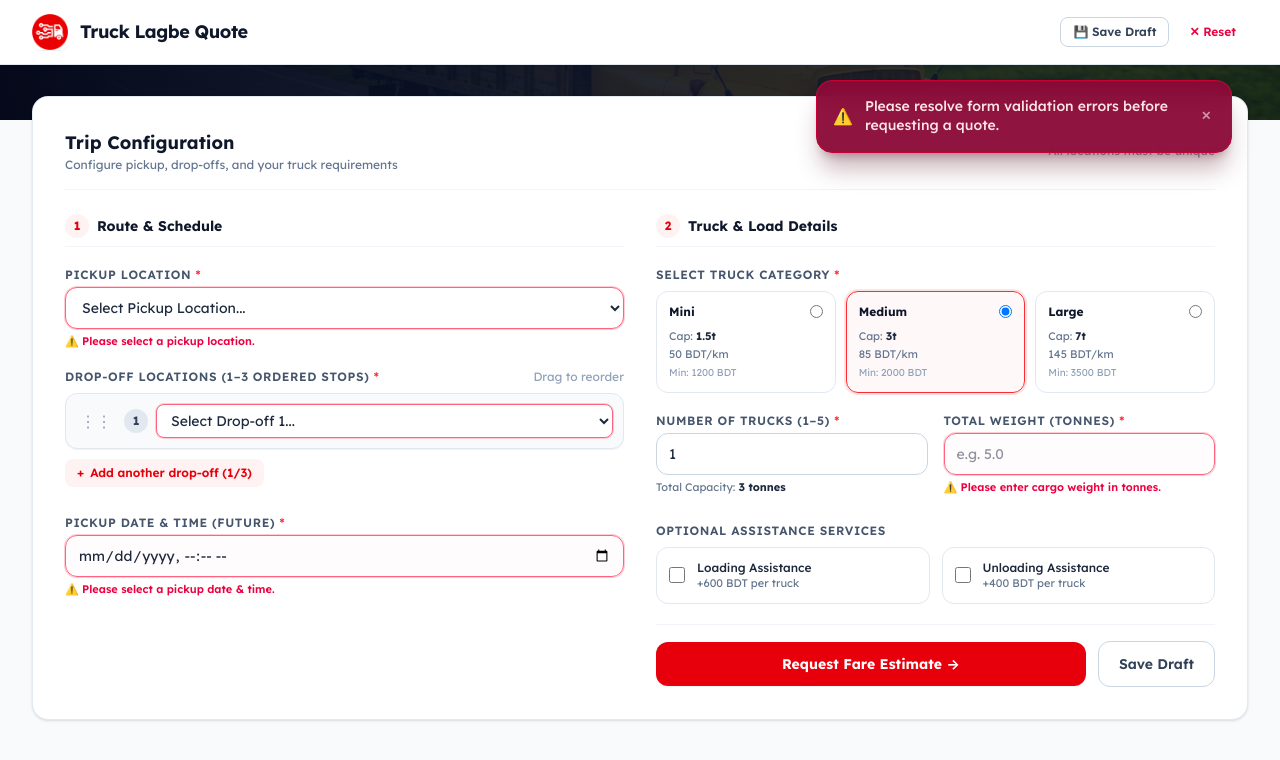
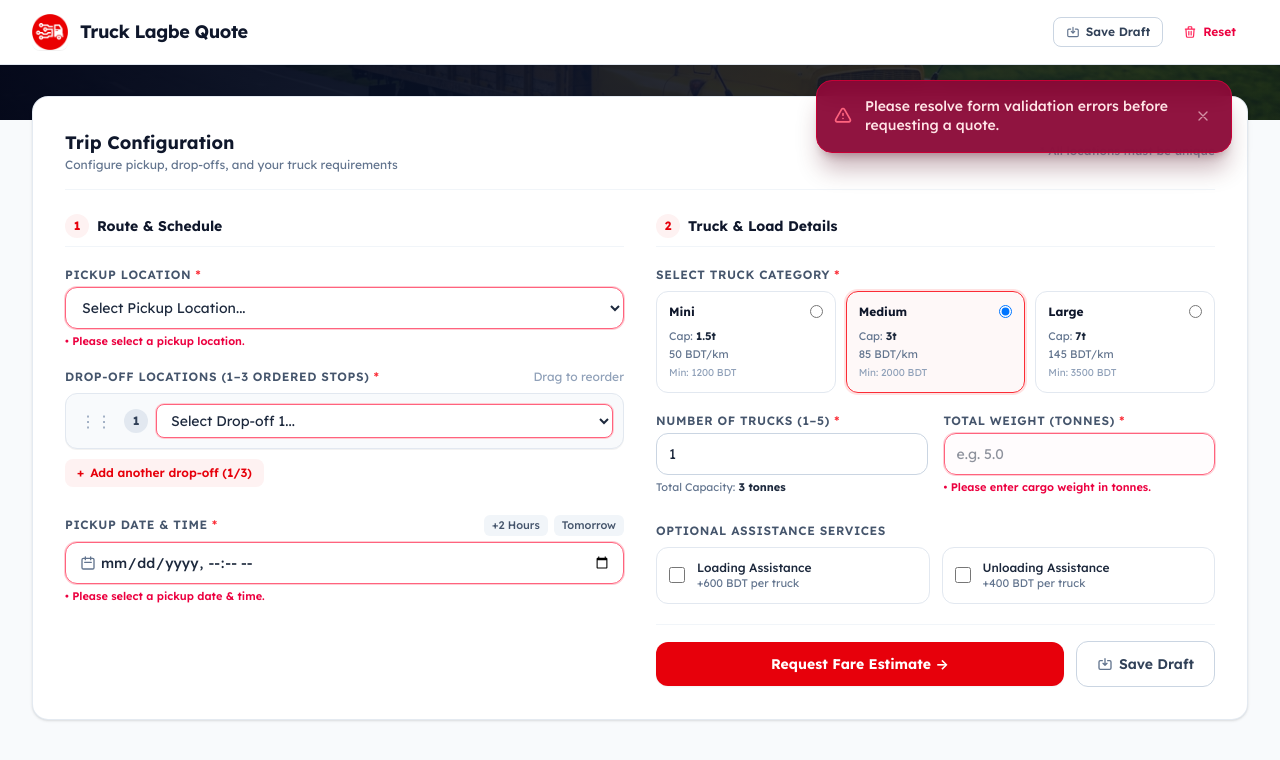
Before and after one commit to Mahfuz5634/trucklagbe-quote-planner, an Angular app: page / in a window 1280 px wide. Both pictures are taken after a click on the button "Request Fare Estimate →". Shown: the part 196-956 px from the top of the page. Built offline with nearby package versions, Linux system fonts and the light colour scheme.

Commit message:
feat: enhance quote planner UI with new icons, improved location selection logic, and quick scheduling options

```diff
--- a/src/app/features/quote-planner/quote-planner.component.html
+++ b/src/app/features/quote-planner/quote-planner.component.html
@@ -17,17 +17,23 @@
         <button
           type="button"
           (click)="saveDraft()"
-          class="px-3 py-1.5 text-xs font-semibold rounded-lg border border-slate-300 hover:bg-slate-100 text-slate-700 transition"
+          class="inline-flex items-center space-x-1.5 px-3 py-1.5 text-xs font-semibold rounded-lg border border-slate-300 hover:bg-slate-100 text-slate-700 transition"
           title="Save unfinished trip configuration"
         >
-          💾 Save Draft
+          <svg class="w-3.5 h-3.5 text-slate-500" fill="none" viewBox="0 0 24 24" stroke="currentColor">
+            <path stroke-linecap="round" stroke-linejoin="round" stroke-width="2" d="M8 7H5a2 2 0 00-2 2v9a2 2 0 002 2h14a2 2 0 002-2V9a2 2 0 00-2-2h-3m-1 4l-3 3m0 0l-3-3m3 3V4" />
+          </svg>
+          <span>Save Draft</span>
         </button>
         <button
           type="button"
           (click)="clearDraftAndReset()"
-          class="px-3 py-1.5 text-xs font-semibold rounded-lg text-rose-600 hover:bg-rose-50 transition"
+          class="inline-flex items-center space-x-1.5 px-3 py-1.5 text-xs font-semibold rounded-lg text-rose-600 hover:bg-rose-50 transition"
         >
-          ✕ Reset
+          <svg class="w-3.5 h-3.5 text-rose-500" fill="none" viewBox="0 0 24 24" stroke="currentColor">
+            <path stroke-linecap="round" stroke-linejoin="round" stroke-width="2" d="M19 7l-.867 12.142A2 2 0 0116.138 21H7.862a2 2 0 01-1.995-1.858L5 7m5 4v6m4-6v6m1-10V4a1 1 0 00-1-1h-4a1 1 0 00-1 1v3M4 7h16" />
+          </svg>
+          <span>Reset</span>
         </button>
       </div>
     </div>
@@ -74,7 +80,19 @@
         }"
       >
         <div class="flex items-center space-x-3">
-          <span class="text-base shrink-0">{{ msg.type === 'success' ? '✓' : msg.type === 'info' ? 'ℹ' : '⚠️' }}</span>
+          @if (msg.type === 'success') {
+            <svg class="w-5 h-5 text-emerald-400 shrink-0" fill="none" viewBox="0 0 24 24" stroke="currentColor">
+              <path stroke-linecap="round" stroke-linejoin="round" stroke-width="2" d="M9 12l2 2 4-4m6 2a9 9 0 11-18 0 9 9 0 0118 0z" />
+            </svg>
+          } @else if (msg.type === 'info') {
+            <svg class="w-5 h-5 text-blue-400 shrink-0" fill="none" viewBox="0 0 24 24" stroke="currentColor">
+              <path stroke-linecap="round" stroke-linejoin="round" stroke-width="2" d="M13 16h-1v-4h-1m1-4h.01M21 12a9 9 0 11-18 0 9 9 0 0118 0z" />
+            </svg>
+          } @else {
+            <svg class="w-5 h-5 text-rose-400 shrink-0" fill="none" viewBox="0 0 24 24" stroke="currentColor">
+              <path stroke-linecap="round" stroke-linejoin="round" stroke-width="2" d="M12 9v2m0 4h.01m-6.938 4h13.856c1.54 0 2.502-1.667 1.732-3L13.732 4c-.77-1.333-2.694-1.333-3.464 0L3.34 16c-.77 1.333.192 3 1.732 3z" />
+            </svg>
+          }
           <span class="font-medium leading-snug">{{ msg.text }}</span>
         </div>
         <button
@@ -82,7 +100,9 @@
           (click)="feedbackMessage.set(null)"
           class="text-xs opacity-60 hover:opacity-100 font-bold ml-4 p-1 hover:bg-white/10 rounded-md transition"
         >
-          ✕
+          <svg class="w-4 h-4" fill="none" viewBox="0 0 24 24" stroke="currentColor">
+            <path stroke-linecap="round" stroke-linejoin="round" stroke-width="2" d="M6 18L18 6M6 6l12 12" />
+          </svg>
         </button>
       </div>
     </div>
@@ -94,8 +114,10 @@
     <!-- Outdated Quote Warning (if user changed form after getting quote) -->
     @if (inputsModifiedSinceQuote() && quoteService.state().estimate) {
       <div class="p-4 bg-amber-50 border border-amber-300 text-amber-900 rounded-2xl text-xs flex items-center justify-between shadow-xs">
-        <div class="flex items-center space-x-2">
-          <span class="text-base">⚠️</span>
+        <div class="flex items-center space-x-2.5">
+          <svg class="w-4 h-4 text-amber-600 shrink-0" fill="none" viewBox="0 0 24 24" stroke="currentColor">
+            <path stroke-linecap="round" stroke-linejoin="round" stroke-width="2" d="M12 9v2m0 4h.01m-6.938 4h13.856c1.54 0 2.502-1.667 1.732-3L13.732 4c-.77-1.333-2.694-1.333-3.464 0L3.34 16c-.77 1.333.192 3 1.732 3z" />
+          </svg>
           <div>
             <strong class="font-bold">Trip inputs have changed:</strong>
             <span class="ml-1 text-amber-800">The displayed quote was calculated for previous inputs. Click "Request Fare Estimate" to recalculate.</span>
@@ -149,11 +171,16 @@
               >
                 <option [ngValue]="null" disabled>Select Pickup Location...</option>
                 @for (loc of availableLocations; track loc.id) {
-                  <option [value]="loc.id">{{ loc.name }} ({{ loc.id }})</option>
+                  <option
+                    [value]="loc.id"
+                    [disabled]="isLocationDisabled(loc.id, 'pickup')"
+                  >
+                    {{ loc.name }}{{ isLocationDisabled(loc.id, 'pickup') ? ' (Selected in Drop-off)' : '' }}
+                  </option>
                 }
               </select>
               @if (tripForm.get('pickupLocationId')?.invalid && tripForm.get('pickupLocationId')?.touched) {
-                <p class="mt-1 text-[11px] text-rose-600 font-semibold">⚠️ Please select a pickup location.</p>
+                <p class="mt-1 text-[11px] text-rose-600 font-semibold">• Please select a pickup location.</p>
               }
             </div>
 
@@ -196,7 +223,12 @@
                       >
                         <option [ngValue]="null" disabled>Select Drop-off {{ i + 1 }}...</option>
                         @for (loc of availableLocations; track loc.id) {
-                          <option [value]="loc.id">{{ loc.name }} ({{ loc.id }})</option>
+                          <option
+                            [value]="loc.id"
+                            [disabled]="isLocationDisabled(loc.id, i)"
+                          >
+                            {{ loc.name }}{{ isLocationDisabled(loc.id, i) ? ' (Already selected)' : '' }}
+                          </option>
                         }
                       </select>
                     </div>
@@ -209,7 +241,9 @@
                         class="p-1.5 text-slate-400 hover:text-rose-600 rounded-lg hover:bg-rose-50 transition"
                         title="Remove stop"
                       >
-                        ✕
+                        <svg class="w-4 h-4" fill="none" viewBox="0 0 24 24" stroke="currentColor">
+                          <path stroke-linecap="round" stroke-linejoin="round" stroke-width="2" d="M19 7l-.867 12.142A2 2 0 0116.138 21H7.862a2 2 0 01-1.995-1.858L5 7m5 4v6m4-6v6m1-10V4a1 1 0 00-1-1h-4a1 1 0 00-1 1v3M4 7h16" />
+                        </svg>
                       </button>
                     }
                   </div>
@@ -231,30 +265,64 @@
 
             <!-- Duplicate Locations Error -->
             @if (tripForm.errors?.['duplicateLocations']) {
-              <div class="p-3 bg-rose-50 border border-rose-200 rounded-xl text-xs text-rose-700 font-medium">
-                ⚠️ {{ tripForm.errors?.['duplicateLocations'] }}
+              <div class="p-3 bg-rose-50 border border-rose-200 rounded-xl text-xs text-rose-700 font-medium flex items-center space-x-2">
+                <svg class="w-4 h-4 text-rose-600 shrink-0" fill="none" viewBox="0 0 24 24" stroke="currentColor">
+                  <path stroke-linecap="round" stroke-linejoin="round" stroke-width="2" d="M12 9v2m0 4h.01m-6.938 4h13.856c1.54 0 2.502-1.667 1.732-3L13.732 4c-.77-1.333-2.694-1.333-3.464 0L3.34 16c-.77 1.333.192 3 1.732 3z" />
+                </svg>
+                <span>{{ tripForm.errors?.['duplicateLocations'] }}</span>
               </div>
             }
 
             <!-- Pickup Date & Time -->
             <div class="pt-2">
-              <label for="pickupTime" class="block text-xs font-semibold uppercase tracking-wider text-slate-600 mb-1">
-                Pickup Date & Time (Future) <span class="text-red-500">*</span>
+              <div class="flex items-center justify-between mb-1.5">
+                <label for="pickupTime" class="block text-xs font-semibold uppercase tracking-wider text-slate-600">
+                  Pickup Date & Time <span class="text-red-500">*</span>
                 </label>
+                <div class="flex items-center gap-1.5">
+                  <button
+                    type="button"
+                    (click)="setQuickSchedule(2)"
+                    class="text-[11px] font-medium px-2 py-0.5 rounded-md bg-slate-100 hover:bg-red-50 hover:text-red-600 text-slate-600 transition cursor-pointer"
+                    title="Schedule 2 hours from now"
+                  >
+                    +2 Hours
+                  </button>
+                  <button
+                    type="button"
+                    (click)="setQuickSchedule(24)"
+                    class="text-[11px] font-medium px-2 py-0.5 rounded-md bg-slate-100 hover:bg-red-50 hover:text-red-600 text-slate-600 transition cursor-pointer"
+                    title="Schedule for tomorrow"
+                  >
+                    Tomorrow
+                  </button>
+                </div>
+              </div>
+
+              <div
+                class="relative flex items-center rounded-xl border bg-white shadow-2xs hover:border-slate-400 focus-within:border-red-500 focus-within:ring-2 focus-within:ring-red-100 transition-all"
+                [ngClass]="tripForm.get('pickupDateTime')?.invalid && tripForm.get('pickupDateTime')?.touched ? 'border-rose-400 bg-rose-50/20 ring-1 ring-rose-200' : 'border-slate-300'"
+              >
+                <div class="pl-3.5 pr-1 pointer-events-none text-slate-400 flex items-center">
+                  <svg class="w-4 h-4 text-slate-500" fill="none" viewBox="0 0 24 24" stroke="currentColor">
+                    <path stroke-linecap="round" stroke-linejoin="round" stroke-width="2" d="M8 7V3m8 4V3m-9 8h10M5 21h14a2 2 0 002-2V7a2 2 0 00-2-2H5a2 2 0 00-2 2v12a2 2 0 002 2z" />
+                  </svg>
+                </div>
                 <input
                   id="pickupTime"
                   type="datetime-local"
                   [min]="minDateTimeString"
                   formControlName="pickupDateTime"
-                class="w-full rounded-xl border py-2.5 px-3 text-sm focus:border-red-500 focus:ring-2 focus:ring-red-100 outline-none"
-                [ngClass]="tripForm.get('pickupDateTime')?.invalid && tripForm.get('pickupDateTime')?.touched ? 'border-rose-400 bg-rose-50/20 ring-1 ring-rose-200' : 'border-slate-300'"
+                  class="w-full pr-3 py-2.5 bg-transparent text-sm text-slate-800 font-medium outline-none cursor-pointer"
                 />
+              </div>
+
               @if (tripForm.get('pickupDateTime')?.errors?.['required'] && tripForm.get('pickupDateTime')?.touched) {
-                <p class="mt-1 text-[11px] text-rose-600 font-semibold">⚠️ Please select a pickup date & time.</p>
+                <p class="mt-1 text-[11px] text-rose-600 font-semibold">• Please select a pickup date & time.</p>
               }
               @if (tripForm.get('pickupDateTime')?.errors?.['pastDateTime']) {
                 <p class="mt-1 text-[11px] text-rose-600 font-semibold">
-                  ⚠️ {{ tripForm.get('pickupDateTime')?.errors?.['pastDateTime'] }}
+                  • {{ tripForm.get('pickupDateTime')?.errors?.['pastDateTime'] }}
                 </p>
               }
             </div>
@@ -337,11 +405,11 @@
                   [ngClass]="tripForm.get('cargoWeightTonnes')?.invalid && tripForm.get('cargoWeightTonnes')?.touched ? 'border-rose-400 bg-rose-50/20 ring-1 ring-rose-200' : 'border-slate-300'"
                 />
                 @if (tripForm.get('cargoWeightTonnes')?.errors?.['required'] && tripForm.get('cargoWeightTonnes')?.touched) {
-                  <p class="mt-1 text-[11px] text-rose-600 font-semibold">⚠️ Please enter cargo weight in tonnes.</p>
+                  <p class="mt-1 text-[11px] text-rose-600 font-semibold">• Please enter cargo weight in tonnes.</p>
                 }
                 @if (tripForm.errors?.['exceedsCapacity']; as capErr) {
                   <p class="mt-1 text-[11px] text-rose-600 font-semibold leading-tight">
-                    ⚠️ {{ capErr.message }}
+                    • {{ capErr.message }}
                   </p>
                 }
               </div>
@@ -388,7 +456,10 @@
                 class="w-full sm:w-auto flex-1 bg-red-600 hover:bg-red-700 disabled:bg-slate-300 text-white font-bold py-3 px-6 rounded-xl shadow-xs transition flex items-center justify-center space-x-2 text-sm cursor-pointer"
               >
                 @if (quoteService.state().status === 'loading') {
-                  <span class="animate-spin text-base">⏳</span>
+                  <svg class="animate-spin -ml-1 mr-2 h-4 w-4 text-white" fill="none" viewBox="0 0 24 24">
+                    <circle class="opacity-25" cx="12" cy="12" r="10" stroke="currentColor" stroke-width="4"></circle>
+                    <path class="opacity-75" fill="currentColor" d="M4 12a8 8 0 018-8V0C5.373 0 0 5.373 0 12h4zm2 5.291A7.962 7.962 0 014 12H0c0 3.042 1.135 5.824 3 7.938l3-2.647z"></path>
+                  </svg>
                   <span>Calculating Quote...</span>
                 } @else {
                   <span>Request Fare Estimate →</span>
@@ -398,9 +469,12 @@
               <button
                 type="button"
                 (click)="saveDraft()"
-                class="w-full sm:w-auto px-5 py-3 rounded-xl border border-slate-300 hover:bg-slate-50 text-slate-700 font-semibold text-sm transition"
+                class="inline-flex items-center justify-center space-x-1.5 w-full sm:w-auto px-5 py-3 rounded-xl border border-slate-300 hover:bg-slate-50 text-slate-700 font-semibold text-sm transition"
               >
-                Save Draft
+                <svg class="w-4 h-4 text-slate-500" fill="none" viewBox="0 0 24 24" stroke="currentColor">
+                  <path stroke-linecap="round" stroke-linejoin="round" stroke-width="2" d="M8 7H5a2 2 0 00-2 2v9a2 2 0 002 2h14a2 2 0 002-2V9a2 2 0 00-2-2h-3m-1 4l-3 3m0 0l-3-3m3 3V4" />
+                </svg>
+                <span>Save Draft</span>
               </button>
             </div>
 
@@ -413,8 +487,11 @@
     <!-- Loading State Card -->
     @if (quoteService.state().status === 'loading') {
       <section class="bg-white rounded-2xl border border-slate-200 p-8 text-center space-y-4 shadow-sm animate-pulse">
-        <div class="w-12 h-12 rounded-full bg-red-100 text-red-600 mx-auto flex items-center justify-center font-bold text-xl animate-spin">
-          ⚙️
+        <div class="w-12 h-12 rounded-full bg-red-50 text-red-600 mx-auto flex items-center justify-center">
+          <svg class="animate-spin h-6 w-6 text-red-600" fill="none" viewBox="0 0 24 24">
+            <circle class="opacity-25" cx="12" cy="12" r="10" stroke="currentColor" stroke-width="4"></circle>
+            <path class="opacity-75" fill="currentColor" d="M4 12a8 8 0 018-8V0C5.373 0 0 5.373 0 12h4zm2 5.291A7.962 7.962 0 014 12H0c0 3.042 1.135 5.824 3 7.938l3-2.647z"></path>
+          </svg>
         </div>
         <div>
           <h3 class="font-bold text-slate-900 text-base">Calculating Fare Estimate</h3>
@@ -471,7 +548,7 @@
                   class="px-3 py-1.5 rounded-lg font-semibold shadow-2xs"
                   [ngClass]="first ? 'bg-red-600 text-white' : 'bg-slate-100 text-slate-800 border border-slate-200'"
                 >
-                  {{ first ? 'Pickup: ' : 'Drop: ' }}{{ loc.name }} ({{ loc.id }})
+                  {{ first ? 'Pickup: ' : 'Drop: ' }}{{ loc.name }}
                 </span>
                 @if (!last) {
                   <span class="text-slate-400 font-bold">→</span>
@@ -517,8 +594,10 @@
         </div>
 
         <!-- Assurance Note -->
-        <div class="bg-slate-50 p-3 rounded-xl text-xs text-slate-600 border border-slate-200/60 flex items-center space-x-2">
-          <span>🛡️</span>
+        <div class="bg-slate-50 p-3.5 rounded-xl text-xs text-slate-600 border border-slate-200/60 flex items-center space-x-2.5">
+          <svg class="w-4 h-4 text-emerald-600 shrink-0" fill="none" viewBox="0 0 24 24" stroke="currentColor">
+            <path stroke-linecap="round" stroke-linejoin="round" stroke-width="2" d="M9 12l2 2 4-4m5.618-4.016A11.955 11.955 0 0112 2.944a11.955 11.955 0 01-8.618 3.04A12.02 12.02 0 003 9c0 5.591 3.824 10.29 9 11.622 5.176-1.332 9-6.03 9-11.622 0-1.042-.133-2.052-.382-3.016z" />
+          </svg>
           <span><strong>Fair Pricing Guarantee:</strong> Calculated for {{ quote.distanceKm }} km consecutive route distance at {{ quote.ratePerKm }} BDT/km standard truck rate.</span>
         </div>
       </section>
--- a/src/app/features/quote-planner/quote-planner.component.ts
+++ b/src/app/features/quote-planner/quote-planner.component.ts
@@ -124,6 +124,46 @@ export class QuotePlannerComponent implements OnInit {
     const controls = this.dropOffFormArray.controls;
     moveItemInArray(controls, event.previousIndex, event.currentIndex);
     this.dropOffFormArray.updateValueAndValidity();
+    this.tripForm.updateValueAndValidity();
+  }
+
+  /**
+   * Prevents selecting the same location twice across pickup and drop-off stops.
+   * If a location is already chosen elsewhere, it is disabled in this dropdown.
+   */
+  isLocationDisabled(locationId: LocationId, target: 'pickup' | number): boolean {
+    if (!this.tripForm) return false;
+
+    const pickup = this.tripForm.get('pickupLocationId')?.value as LocationId | null;
+    const dropOffs = (this.tripForm.get('dropOffLocations')?.value as (LocationId | null)[]) || [];
+
+    if (target === 'pickup') {
+      return dropOffs.includes(locationId);
+    } else {
+      if (pickup === locationId) return true;
+      for (let j = 0; j < dropOffs.length; j++) {
+        if (j !== target && dropOffs[j] === locationId) {
+          return true;
+        }
+      }
+      return false;
+    }
+  }
+
+  // Helper to set quick future schedule
+  setQuickSchedule(hoursFromNow: number): void {
+    const target = new Date();
+    target.setHours(target.getHours() + hoursFromNow);
+    const year = target.getFullYear();
+    const month = String(target.getMonth() + 1).padStart(2, '0');
+    const day = String(target.getDate()).padStart(2, '0');
+    const hours = String(target.getHours()).padStart(2, '0');
+    const minutes = String(target.getMinutes()).padStart(2, '0');
+    const formatted = `${year}-${month}-${day}T${hours}:${minutes}`;
+
+    this.tripForm.get('pickupDateTime')?.setValue(formatted);
+    this.tripForm.get('pickupDateTime')?.markAsTouched();
+    this.tripForm.get('pickupDateTime')?.updateValueAndValidity();
     this.tripForm.updateValueAndValidity();
   }
 
@@ -271,6 +311,6 @@ export class QuotePlannerComponent implements OnInit {
 
   getLocationName(id: string): string {
     const loc = this.availableLocations.find((l) => l.id === id);
-    return loc ? `${loc.name} (${loc.id})` : id;
+    return loc ? loc.name : id;
   }
 }
--- a/src/index.html
+++ b/src/index.html
@@ -5,7 +5,9 @@
   <title>Truck Lagbe Quote</title>
   <base href="/">
   <meta name="viewport" content="width=device-width, initial-scale=1">
-  <link rel="icon" type="image/x-icon" href="favicon.ico">
+  <link rel="icon" type="image/jpeg" href="/logo/trucklagbe_logo.jpg">
+  <link rel="shortcut icon" href="/logo/trucklagbe_logo.jpg">
+  <link rel="apple-touch-icon" href="/logo/trucklagbe_logo.jpg">
   <link rel="preconnect" href="https://fonts.googleapis.com">
   <link rel="preconnect" href="https://fonts.gstatic.com" crossorigin>
   <link href="https://fonts.googleapis.com/css2?family=Lexend:wght@300;400;500;600;700;800&family=Noto+Sans+Bengali:wght@400;500;600;700&display=swap" rel="stylesheet">
```
Lines whose indentation alone changed are shown as unchanged.
